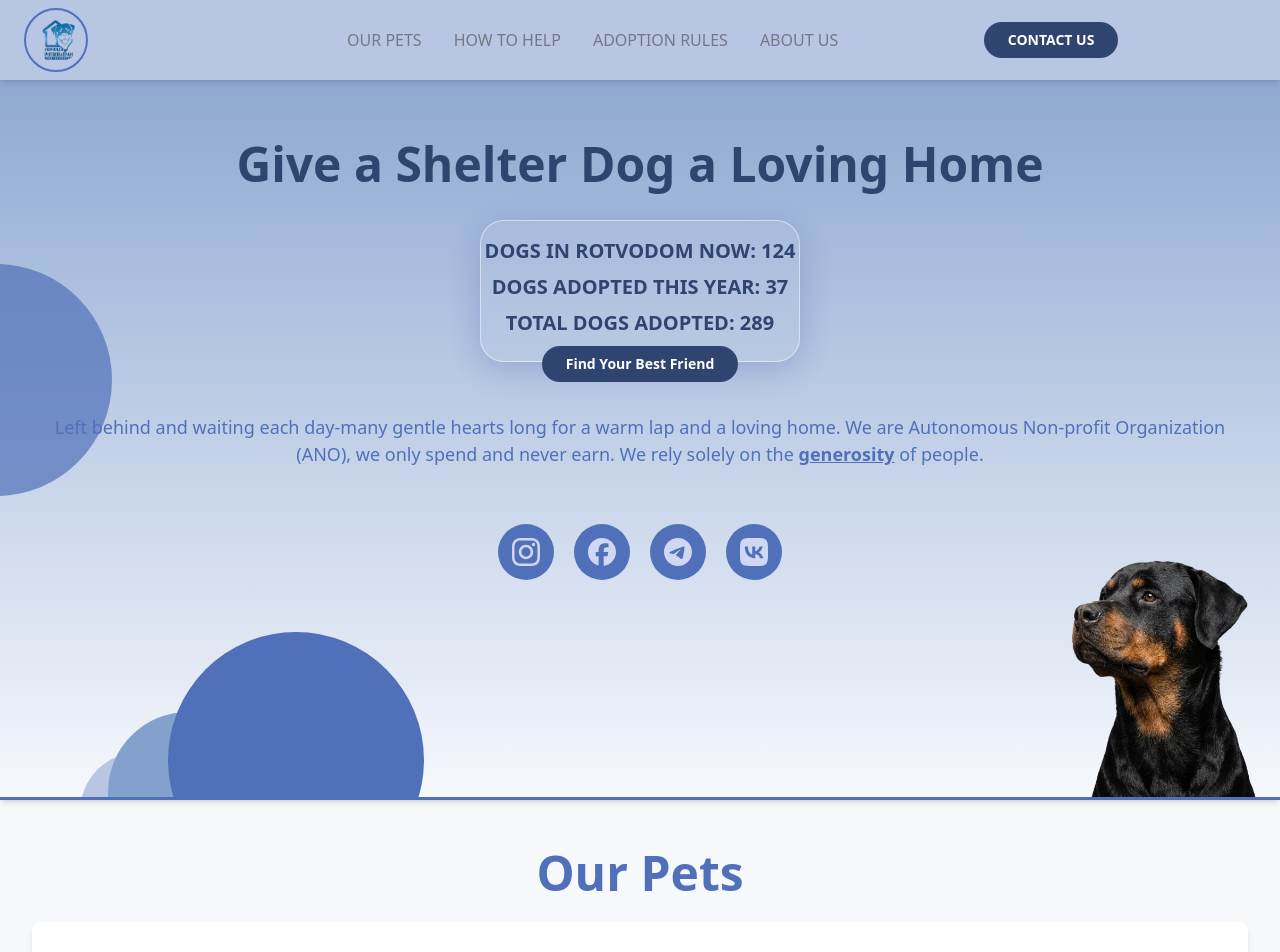
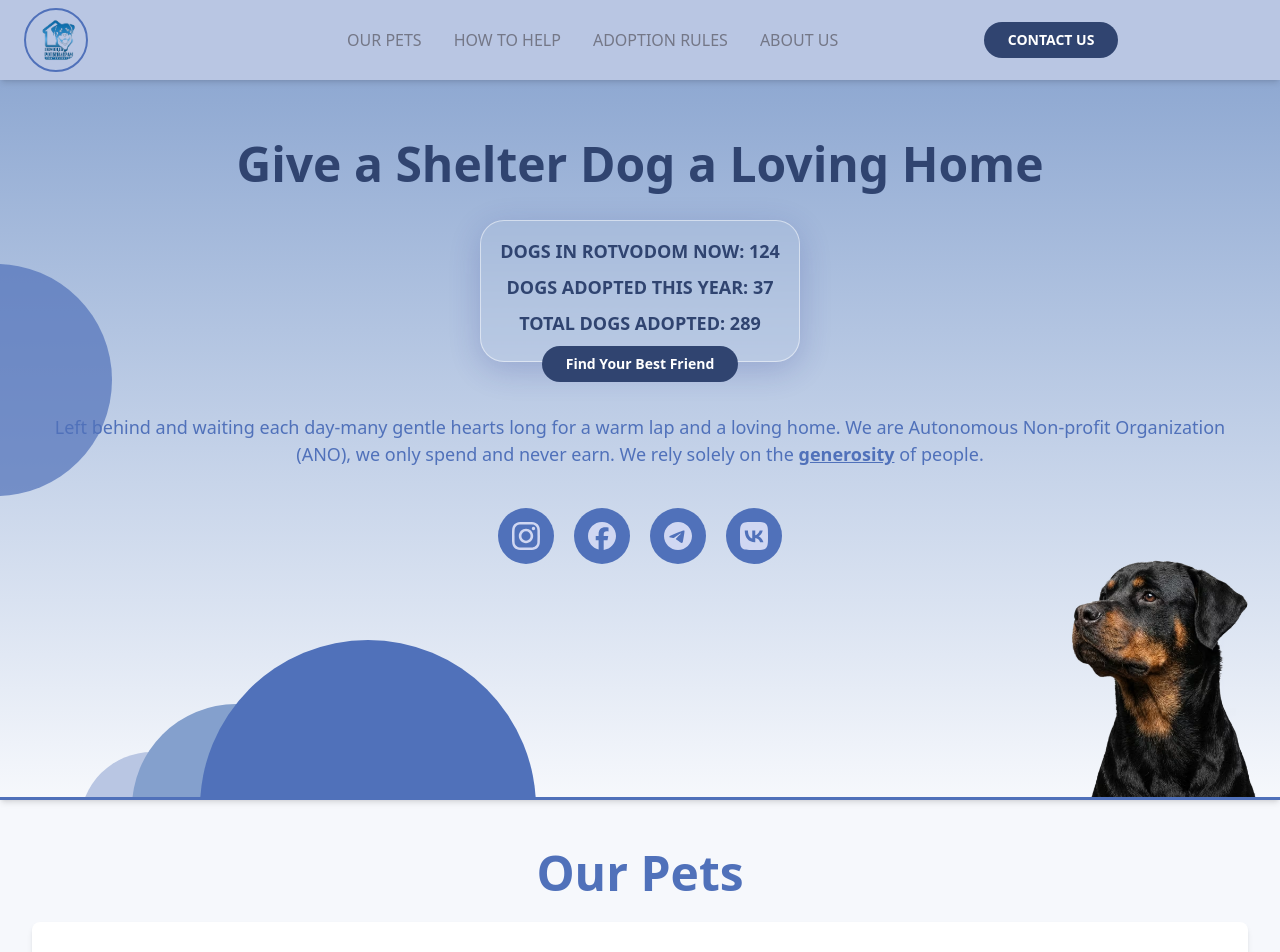
Before and after one commit to bavayra/dog-shelter, a React (Vite) app: page / in a window 1280 px wide. Shown: the top 952 px of the page. Built offline with nearby package versions, Linux system fonts and the light colour scheme.

Commit message:
style: added smSize prop to the decorativeCircle on the hero section and updated them in the code

```diff
--- a/src/App.tsx
+++ b/src/App.tsx
@@ -40,7 +40,7 @@ function App() {
               opacity={70}
               className="xs:mt-6"
             />
-            <div className="glass-card text-primary-700 xs:mt-8 text-md relative z-10 mx-auto mt-8 max-w-xl rounded-3xl px-0 py-4 text-center font-semibold sm:w-xs sm:text-xl">
+            <div className="glass-card text-primary-700 xs:mt-8 text-md relative z-10 mx-auto mt-8 max-w-xl rounded-3xl px-0 py-4 text-center font-semibold sm:w-xs sm:text-lg">
               <p className="mb-2">
                 DOGS IN ROTVODOM NOW: {shelterStats.totalDogsNow}{' '}
               </p>
@@ -85,33 +85,36 @@ function App() {
             </div>
             <SocialLinks
               size="md"
-              className="xs:mt-14 mt-10 gap-5"
+              className="xs:mt-14 mt-10 gap-5 sm:mt-10"
               iconColor="text-neutral-50"
               bgColor="bg-primary-500"
             />
             <DecorativeCircle
               size={64}
+              smSize={84}
               color="primary-500"
               top="150"
               left="30"
               zIndex={2}
-              className="xs:mt-8 xs:ml-12"
+              className="xs:mt-8 xs:ml-12 sm:mt-10 sm:ml-20"
             />
             <DecorativeCircle
               size={40}
+              smSize={52}
               color="primary-300"
               top="170"
               left="15"
               zIndex={1}
-              className="xs:mt-8 xs:ml-12"
+              className="xs:mt-8 xs:ml-12 sm:mt-6 sm:ml-18"
             />
             <DecorativeCircle
               size={30}
+              smSize={36}
               color="primary-200"
               top="180"
               left="8"
               zIndex={0}
-              className="xs:mt-8 xs:ml-12"
+              className="xs:mt-8 xs:ml-12 sm:mt-8 sm:ml-12"
             />
             <img
               src={RottweilerImage}
--- a/src/components/DecorativeCircle.tsx
+++ b/src/components/DecorativeCircle.tsx
@@ -35,7 +35,7 @@ export const DecorativeCircle: React.FC<DecorativeCircleProps> = ({
   const circleId = useId().replace(/:/g, '');
 
   const mediaQueryStyles = smSize
-    ? `@media (min-width: 425px) { [data-circle-id="${circleId}"] { width: ${smSize * 0.25}rem; height: ${smSize * 0.25}rem; } }`
+    ? `@media (min-width: 425px) { [data-circle-id="${circleId}"] { width: ${smSize * 0.25}rem !important; height: ${smSize * 0.25}rem !important; } }`
     : '';
 
   const colorMap: Record<string, string> = {
```
